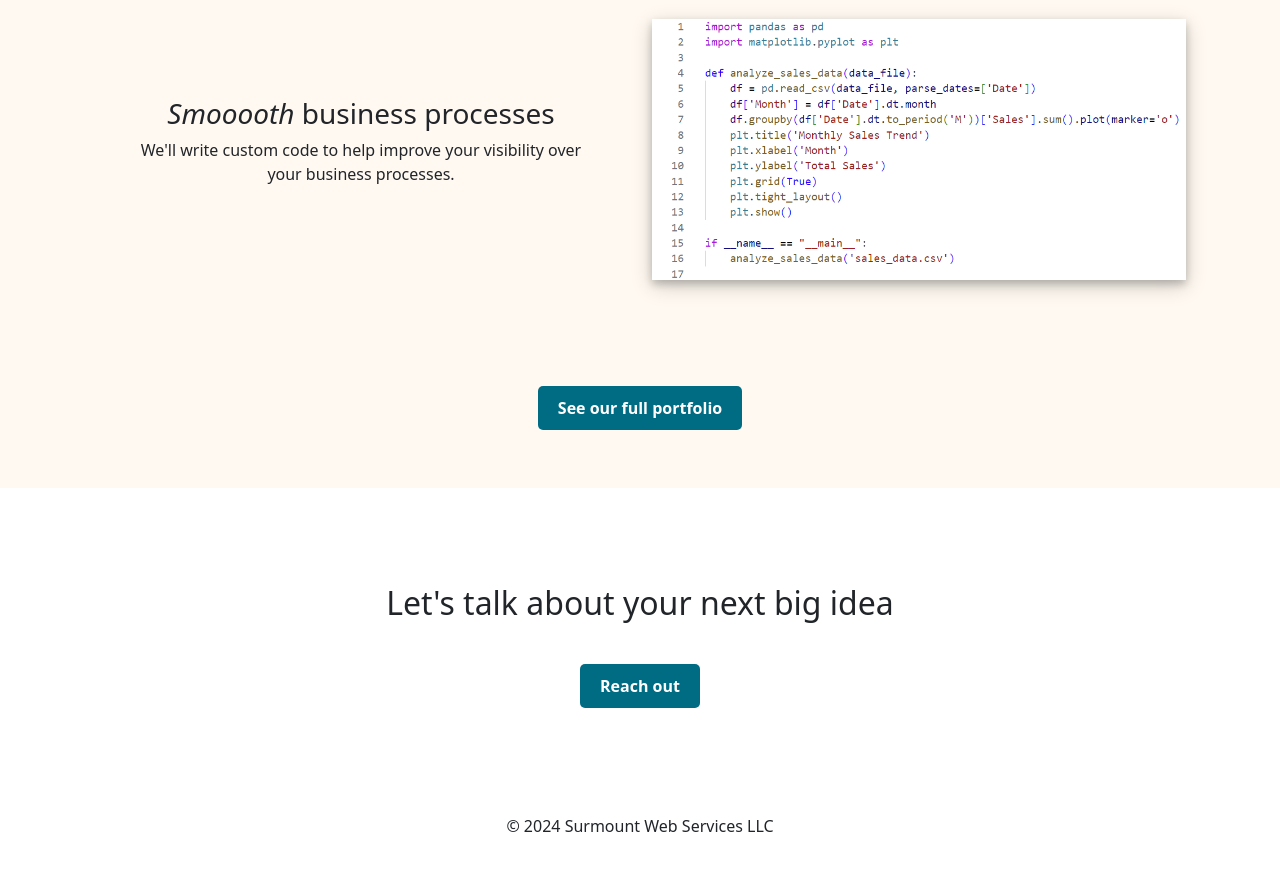
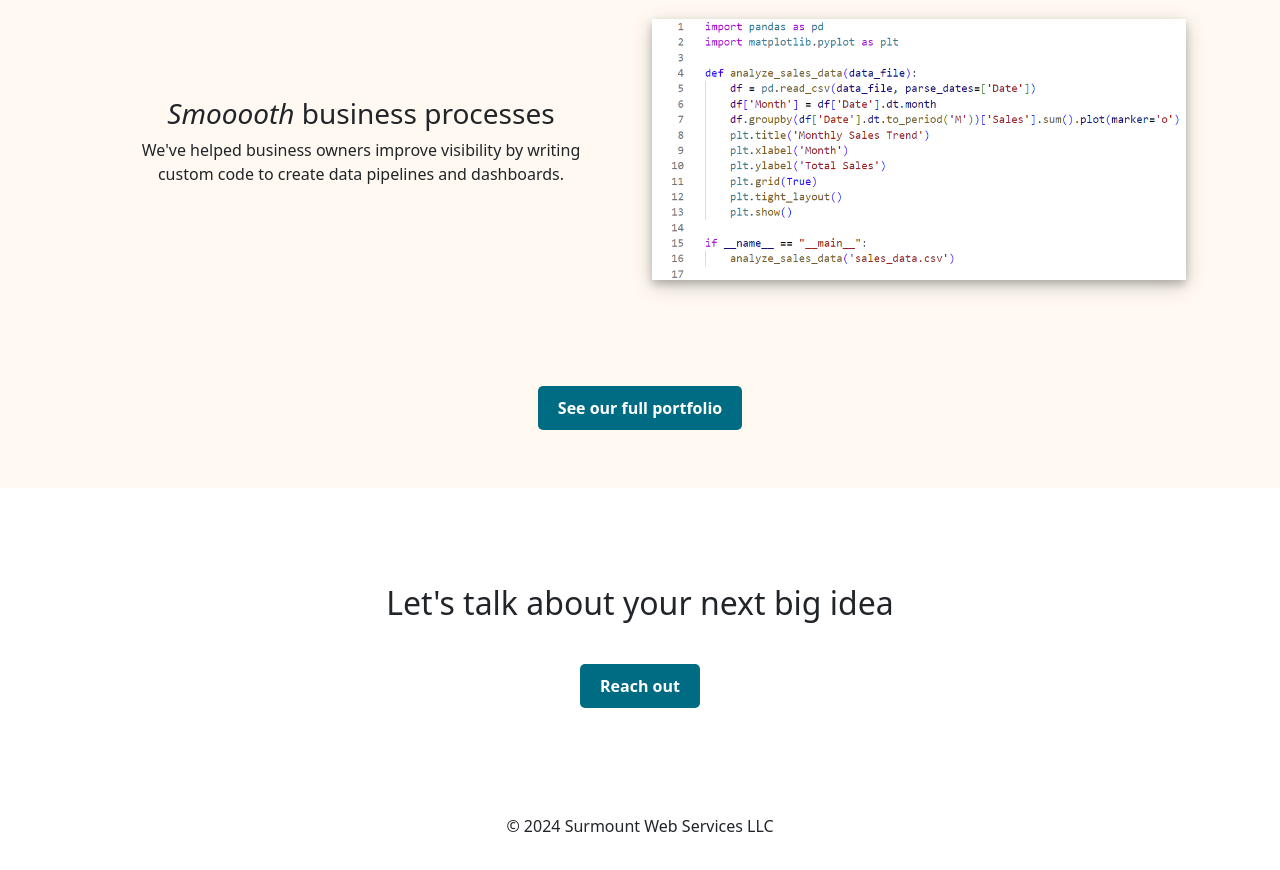
Before and after one commit to bharding216/new-surmount, a SvelteKit app: page / in a window 1280 px wide. Shown: the part 2120-2990 px from the top of the page. Built offline with nearby package versions, Linux system fonts and the light colour scheme.

Commit message:
Update portfolio section and improve business process visibility in +page.svelte

```diff
--- a/src/routes/+page.svelte
+++ b/src/routes/+page.svelte
@@ -110,7 +110,7 @@
 			<div class="row pb-5">
 				<div class="col-12 col-sm-6 order-1 order-sm-2 d-flex align-items-center flex-column justify-content-center portfolio-text">
 					<h3><i>Smooooth</i> business processes</h3>
-					<p>We'll write custom code to help improve your visibility over your business processes.</p>
+					<p>We've helped business owners improve visibility by writing custom code to create data pipelines and dashboards.</p>
 				</div>
 
 				<div class="col-12 col-sm-6 order-2 d-flex align-items-center justify-content-center">
```
